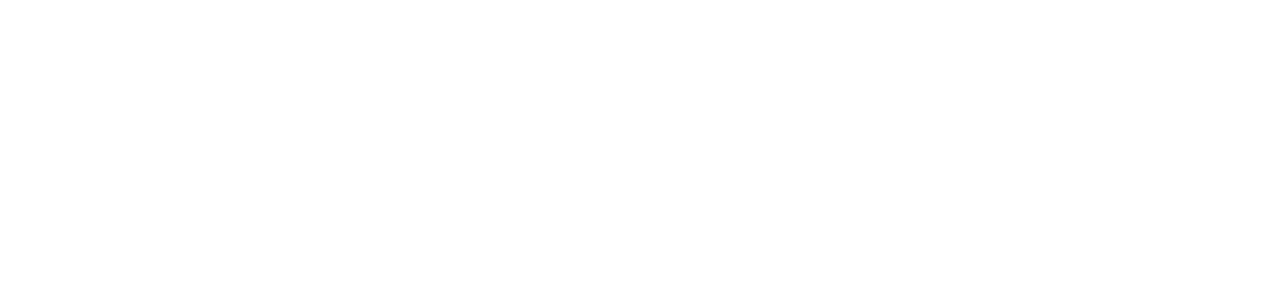
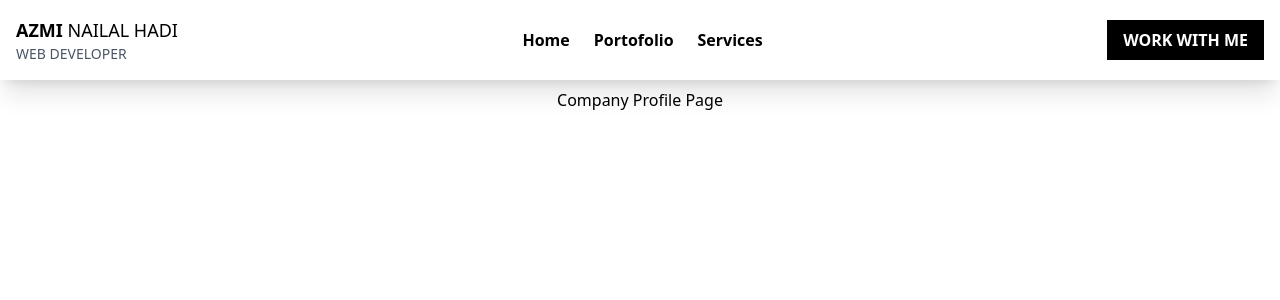
Before and after one commit to moccagod/portofolio, a React (Vite) app: page /companyprofile in a window 1280 px wide. Before the commit this address had no page. Shown: the top 300 px of the page. Built offline with nearby package versions, Linux system fonts and the light colour scheme.

Commit message:
Update Link Button Service Card + Buat Halaman List Service

```diff
--- a/src/App.tsx
+++ b/src/App.tsx
@@ -1,8 +1,11 @@
-import Home from './components/pages/Home';
-import Services from './components/pages/Services';
-import Contact from './components/pages/Contact';
-import { Routes, Route } from 'react-router-dom';
-import Portofolio from './components/pages/Portofolio';
+import Home from "./components/pages/Home";
+import Services from "./components/pages/Services";
+import Contact from "./components/pages/Contact";
+import { Routes, Route } from "react-router-dom";
+import Portofolio from "./components/pages/Portofolio";
+import LandingPage from "./components/pages/LandingPage";
+import CompanyProfile from "./components/pages/CompanyProfile";
+import Design from "./components/pages/Design";
 
 const App = () => {
   return (
@@ -11,8 +14,11 @@ const App = () => {
       <Route path="/portofolio" element={<Portofolio />} />
       <Route path="/services" element={<Services />} />
       <Route path="/contact" element={<Contact />} />
+      <Route path="/landingpage" element={<LandingPage />} />
+      <Route path="/companyprofile" element={<CompanyProfile />} />
+      <Route path="/design" element={<Design />} />
     </Routes>
-  )
-}
+  );
+};
 
 export default App;
--- a/src/components/organisms/ServiceList.tsx
+++ b/src/components/organisms/ServiceList.tsx
@@ -6,7 +6,7 @@ const services = [
     title: "Landing Page",
     description:
       "Mesmerize your customer with an innovative and engaging landing page that boosts conversions.",
-    link: "/landing-page",
+    link: "/landingpage",
     buttonText: "More",
   },
   {
@@ -14,7 +14,7 @@ const services = [
     title: "Company Profile",
     description:
       "Showcase your business identity with a professional company profile that builds trust and credibility.",
-    link: "/company-profile",
+    link: "/companyprofile",
     buttonText: "More",
   },
   {
--- /dev/null
+++ b/src/components/pages/CompanyProfile.tsx
@@ -0,0 +1,18 @@
+import Navbar from "../organisms/Navbar";
+
+const CompanyProfile = () => {
+  return (
+    <div>
+      <Navbar
+        links={[
+          { label: "Home", href: "/" },
+          { label: "Portofolio", href: "/portofolio" },
+          { label: "Services", href: "/services" },
+        ]}
+      />
+      <h1 className="text-center">Company Profile Page</h1>
+    </div>
+  );
+};
+
+export default CompanyProfile;
--- /dev/null
+++ b/src/components/pages/Design.tsx
@@ -0,0 +1,18 @@
+import Navbar from "../organisms/Navbar";
+
+const Design = () => {
+  return (
+    <div>
+      <Navbar
+        links={[
+          { label: "Home", href: "/" },
+          { label: "Portofolio", href: "/portofolio" },
+          { label: "Services", href: "/services" },
+        ]}
+      />
+      <h1 className="text-center">Design Page</h1>
+    </div>
+  );
+};
+
+export default Design;
--- /dev/null
+++ b/src/components/pages/LandingPage.tsx
@@ -0,0 +1,17 @@
+import Navbar from "../organisms/Navbar";
+const LandingPage = () => {
+  return (
+    <div>
+      <Navbar
+        links={[
+          { label: "Home", href: "/" },
+          { label: "Portofolio", href: "/portofolio" },
+          { label: "Services", href: "/services" },
+        ]}
+      />
+      <h1 className="text-center">Landing Page</h1>
+    </div>
+  );
+};
+
+export default LandingPage;
--- a/src/components/templates/ContactTemplate.tsx
+++ b/src/components/templates/ContactTemplate.tsx
@@ -8,7 +8,7 @@ const ContactTemplate = () => {
       <Navbar
         links={[
           { label: "Home", href: "/" },
-          { label: "Portofolio", href: "/portfolio" },
+          { label: "Portofolio", href: "/portofolio" },
           { label: "Services", href: "/services" },
         ]}
       />
```
